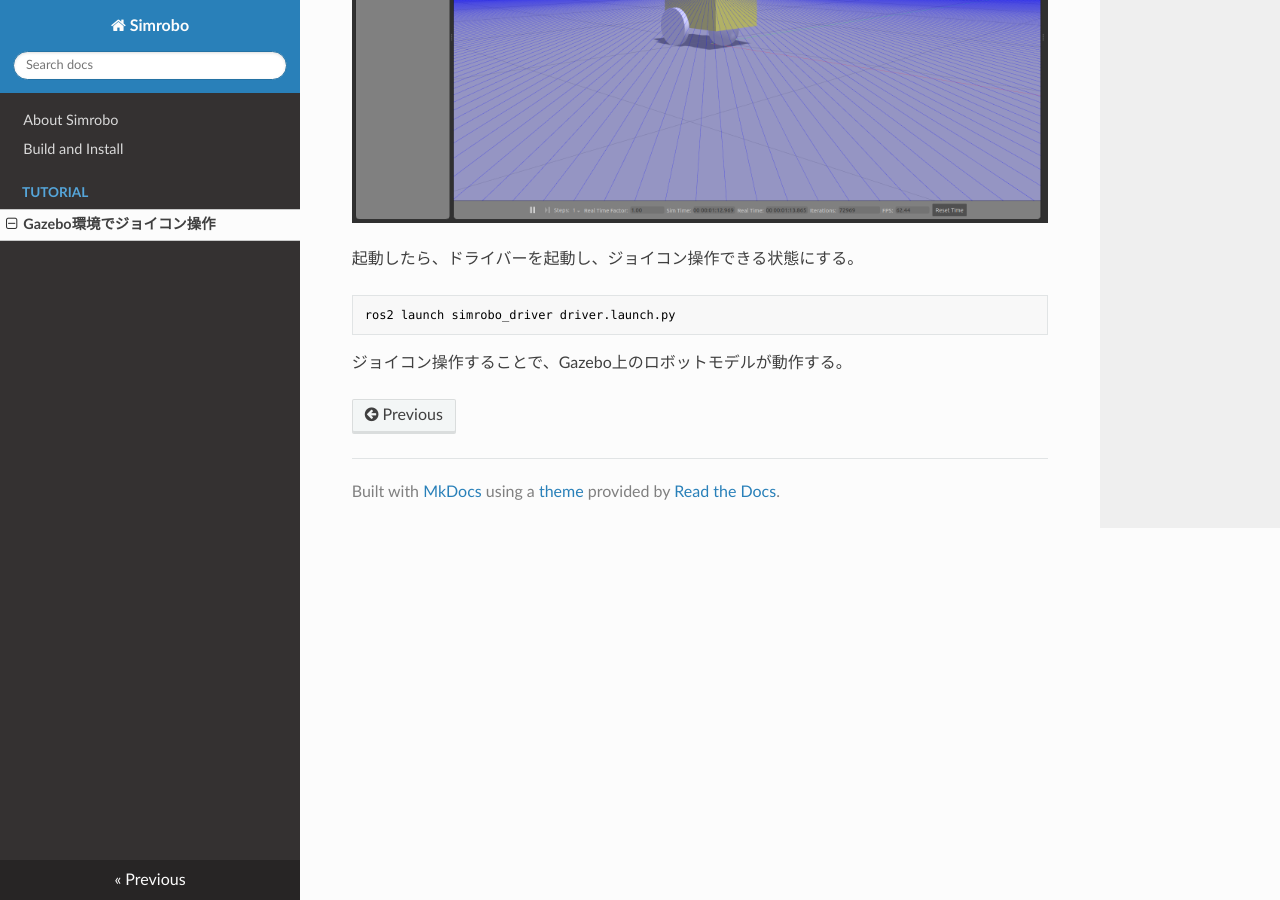
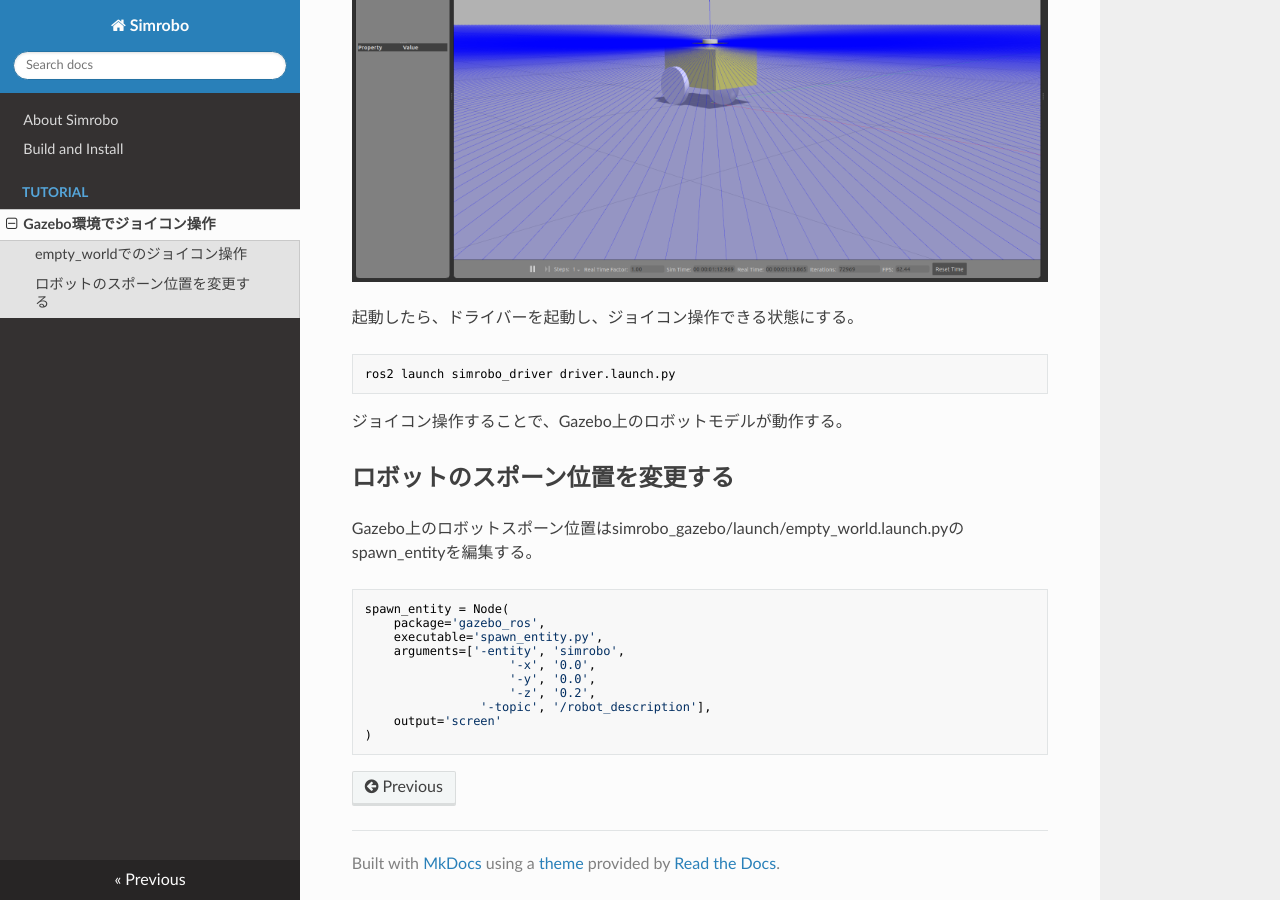
Before and after one commit to YumaMatsumura/simrobo_documentation, an MkDocs documentation site: the page built from docs/tutorial/joy_control.md, in a window 1280 px wide and 900 px high, scrolled down 829 px. Built offline with MkDocs 1.6.1, drawn with Linux system fonts in a browser that asks for light colours; nearby versions of some CDN libraries.

Commit message:
update joy_control.md

````diff
--- a/docs/tutorial/joy_control.md
+++ b/docs/tutorial/joy_control.md
@@ -1,4 +1,5 @@
 # Gazebo環境でジョイコン操作
+## empty_worldでのジョイコン操作
 まず、以下のコマンドでGazeboとRViz2を起動する。
 ```bash
 ros2 launch simrobo_gazebo empty_world.launch.py
@@ -13,3 +14,18 @@ ros2 launch simrobo_driver driver.launch.py
 ```
 
 ジョイコン操作することで、Gazebo上のロボットモデルが動作する。
+
+## ロボットのスポーン位置を変更する
+Gazebo上のロボットスポーン位置はsimrobo\_gazebo/launch/empty\_world.launch.pyのspawn_entityを編集する。
+```python
+spawn_entity = Node(
+    package='gazebo_ros',
+    executable='spawn_entity.py',
+    arguments=['-entity', 'simrobo',
+                    '-x', '0.0',
+                    '-y', '0.0',
+                    '-z', '0.2',
+                '-topic', '/robot_description'],
+    output='screen'
+)
+```
````
